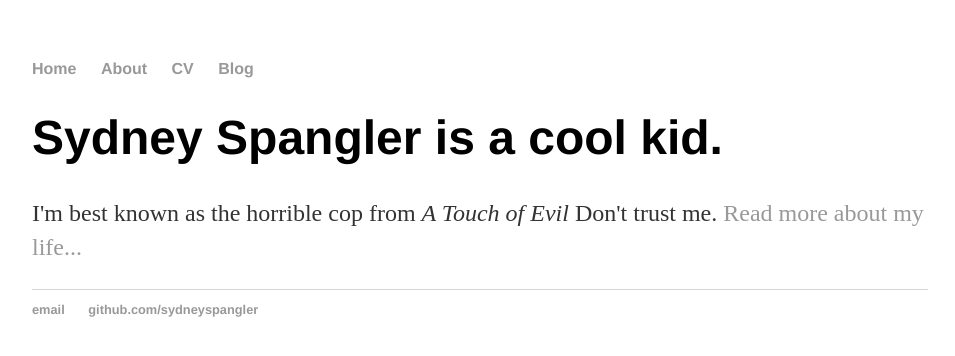
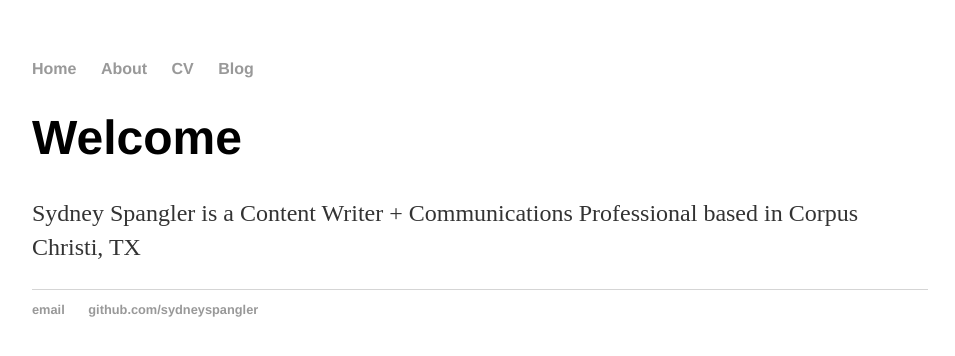
Before and after one commit to sydneyspangler/sydneyspangler.github.io, a Jekyll site: the page built from index.html, in a window 1280 px wide. Shown: the top 356 px of the page, without its empty margins (160-1115 px from the left). Built offline with Jekyll 4.4.1, drawn with Linux system fonts in a browser that asks for light colours.

Commit message:
Update index.html

```diff
--- a/index.html
+++ b/index.html
@@ -3,6 +3,6 @@ layout: default
 title: Sydney Spangler, Cool Kid
 ---
 <div class="blurb">
-	<h1>Sydney Spangler is a cool kid.</h1>
-	<p>I'm best known as the horrible cop from <em>A Touch of Evil</em> Don't trust me. <a href="/about">Read more about my life...</a></p>
+	<h1>Welcome</h1>
+	<p>Sydney Spangler is a Content Writer + Communications Professional based in Corpus Christi, TX</p>
 </div><!-- /.blurb -->
```
